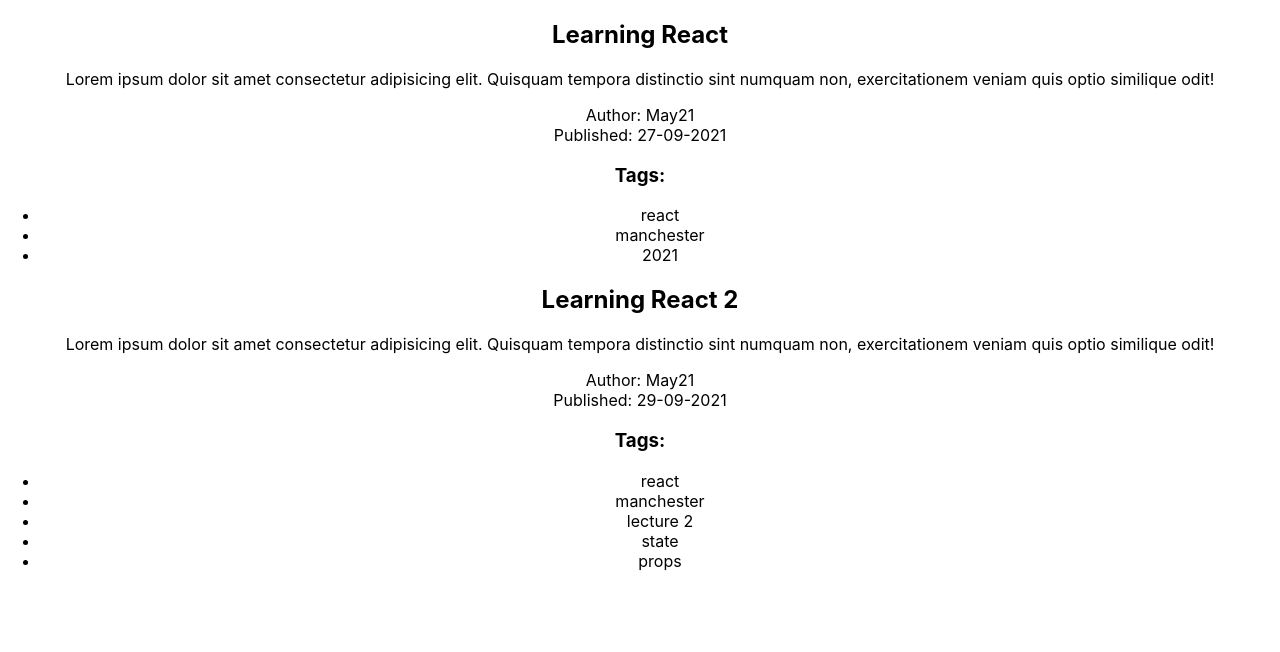
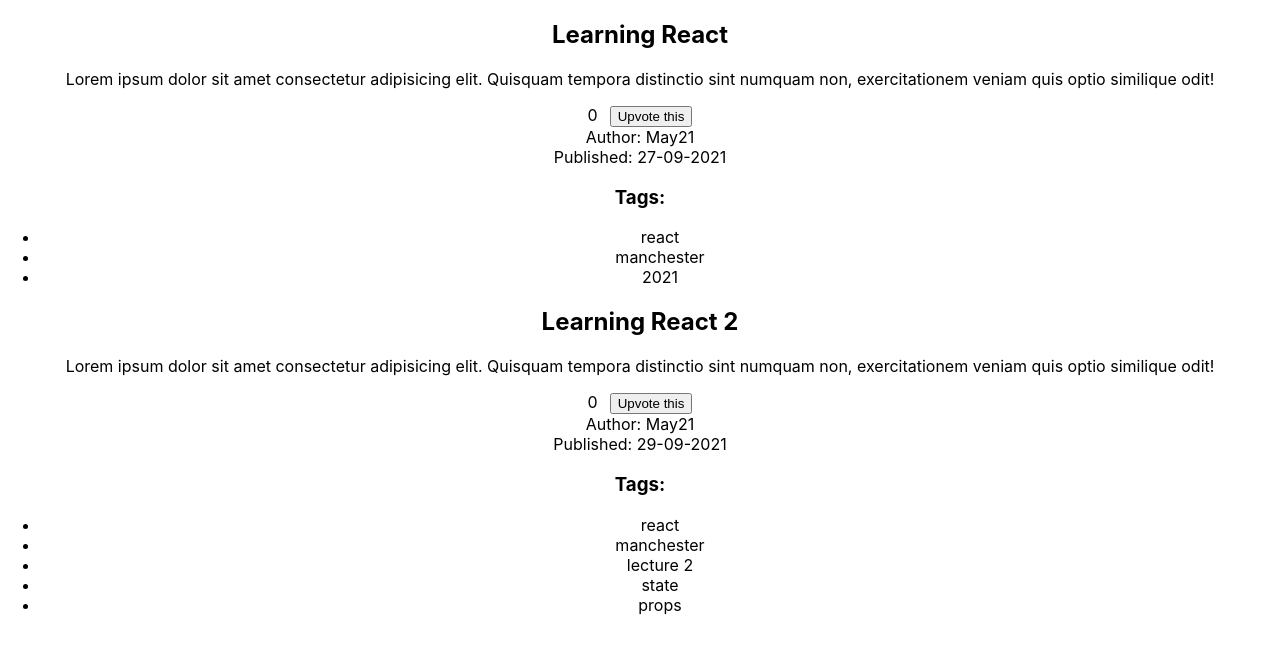
Before and after one commit to StuartCowley/fe-react-demo, a React (Create React App) app: page / in a window 1280 px wide. Shown: the top 652 px of the page. Built offline with nearby package versions, Linux system fonts and the light colour scheme.

Commit message:
Add useState to Post to add a like button

```diff
--- a/src/components/Post.js
+++ b/src/components/Post.js
@@ -1,13 +1,23 @@
-import React from "react";
+import React, { useState } from "react";
 import PropTypes from "prop-types";
 
 const Post = ({ postData }) => {
   const { title, body, tags, author, date, isPublished } = postData;
+  const [count, setCount] = useState(0);
+
+  const handleClick = () => {
+    setCount(prev => prev + 1)
+  }
+
   return (
     <div className="post">
       <div className="post-body">
         <h2>{title}</h2>
         {isPublished ? <p>{body}</p> : <p>Coming soon!</p>}
+      </div>
+      <div className="post-counter">
+        <span style={{marginRight: '12px'}}>{count}</span>
+        <button onClick={handleClick} type="button">Upvote this</button>
       </div>
       <div className="post-author">Author: {author}</div>
       <div className="post-date">Published: {date}</div>
```
